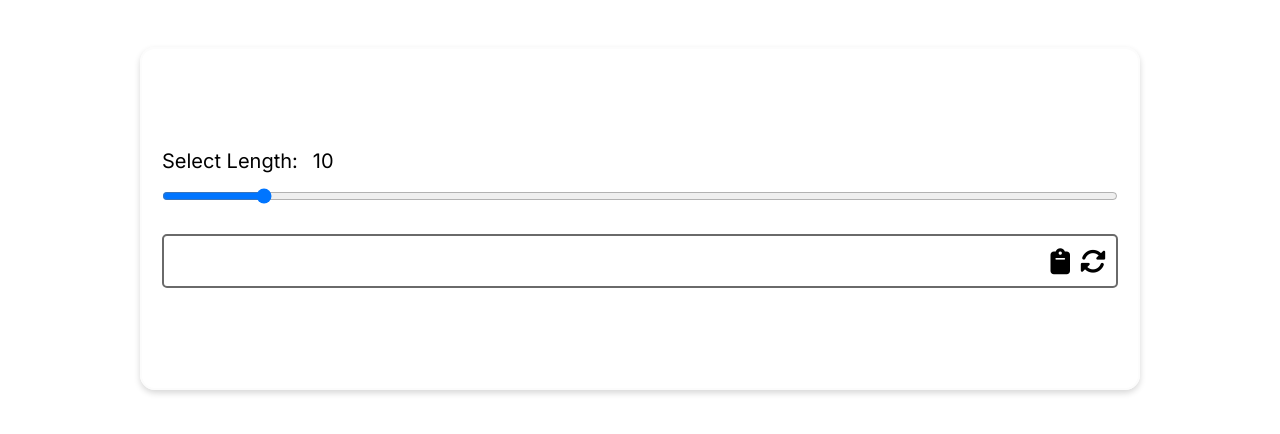
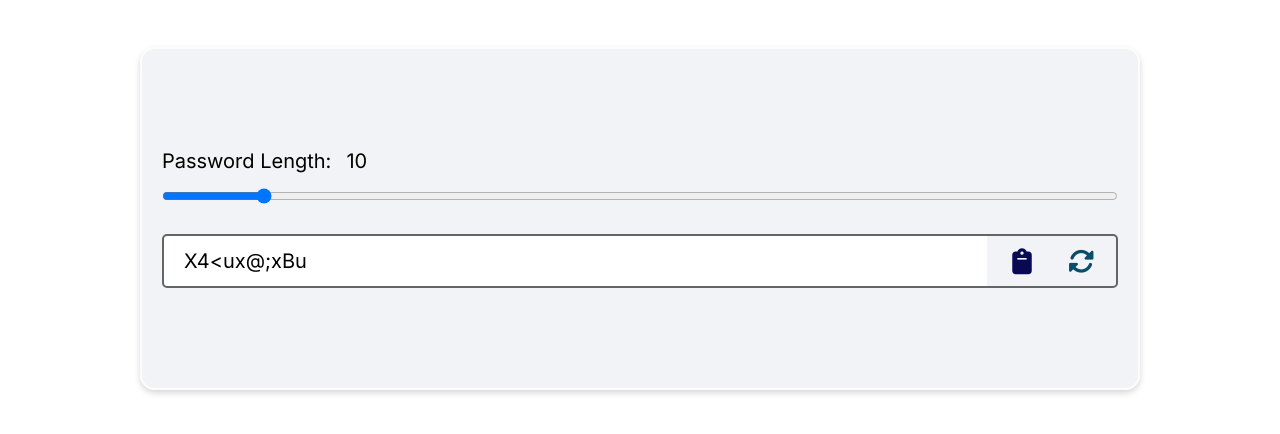
Before and after one commit to Programmer-Mehadi/Password-Generator, a plain HTML site: page index.html in a window 1280 px wide. Shown: the part 122-556 px from the top of the page. Drawn offline with Linux system fonts and the light colour scheme.

Commit message:
js done.

```diff
--- a/index.html
+++ b/index.html
@@ -24,8 +24,8 @@
         <div>
           <div>
             <label class="label" for=""
-              >Select Length: <span id="length_value">10</span
-            ></label>
+              >Password Length: <span id="length_value">10</span></label
+            >
             <input
               type="range"
               name=""
@@ -37,9 +37,13 @@
             />
           </div>
           <div class="input_container">
-            <input class="input_field" type="text" />
-            <button class="btn"><i class="fa-solid fa-clipboard"></i></button>
-            <button class="btn"><i class="fa-solid fa-rotate"></i></button>
+            <input id="password_input" class="input_field" type="text" />
+            <button id="copy" onclick="copyPassword()" class="btn">
+              <i class="fa-solid fa-clipboard"></i>
+            </button>
+            <button id="reload" class="btn">
+              <i class="fa-solid fa-rotate"></i>
+            </button>
           </div>
         </div>
       </section>
--- a/script.js
+++ b/script.js
@@ -0,0 +1,56 @@
+// varibale
+const lengthField = document.getElementById("length_field");
+const lengthValue = document.getElementById("length_value");
+const reloadBtn = document.getElementById("reload");
+const passwordInput = document.getElementById("password_input");
+lengthValue.innerText = lengthField.value;
+// function
+
+function copyPassword() {
+  // Get the text field
+  var copyText = document.getElementById("password_input");
+
+  // Select the text field
+  copyText.select();
+  copyText.setSelectionRange(0, 99999); // For mobile devices
+
+  // Copy the text inside the text field
+  navigator.clipboard.writeText(copyText.value);
+}
+
+function getRandomItem(arr) {
+  // get random index value
+  const randomIndex = Math.floor(Math.random() * arr.length);
+
+  // get random item
+  const item = arr[randomIndex];
+
+  return String.fromCharCode(item);
+}
+
+function generatePassword() {
+  const array = [
+    33, 34, 35, 36, 37, 38, 39, 40, 41, 42, 43, 44, 45, 46, 47, 48, 49, 50, 51,
+    52, 53, 54, 55, 56, 57, 58, 59, 60, 61, 62, 63, 64, 65, 66, 67, 68, 69, 70,
+    71, 72, 73, 74, 75, 76, 77, 78, 79, 80, 81, 82, 83, 84, 85, 86, 87, 88, 89,
+    90, 91, 92, 93, 94, 95, 96, 97, 98, 99, 100, 101, 102, 103, 104, 105, 106,
+    107, 108, 109, 110, 111, 112, 113, 114, 115, 116, 117, 118, 119, 120, 121,
+    122, 123, 124, 125, 126,
+  ];
+  let password = "";
+  for (let i = 0; i < lengthField.value; i++) {
+    password = password + getRandomItem(array);
+  }
+  passwordInput.value = password;
+}
+
+generatePassword();
+
+// event listener
+lengthField.oninput = function (e) {
+  lengthValue.innerText = e.target.value;
+};
+
+reloadBtn.addEventListener("click", () => {
+  generatePassword();
+});
--- a/styles.css
+++ b/styles.css
@@ -24,6 +24,7 @@
   border: 2px solid #fcfcfc;
   border-radius: 15px;
   box-shadow: 0px 3px 6px #00000029;
+  background-color: #3c486b10;
 }
 .input_container {
   border-radius: 5px;
@@ -40,6 +41,7 @@
   flex-grow: 1;
   font-size: 20px;
   border-right: 0px;
+  width: calc(100% - 100px);
 }
 .input_container .input_field:focus {
   border: 0px;
@@ -50,12 +52,21 @@
   border: 0;
   background-color: transparent;
   font-size: 26px;
-  width: fit;
+  width: 50px;
   cursor: pointer;
+}
+.btn#copy {
+  color: #070a52;
+  padding: 0px 10px;
+}
+.btn#reload {
+  color: #0a4d68;
+  padding: 0px 10px;
 }
 .range_field {
   width: 100%;
   margin-bottom: 30px;
+  cursor: pointer;
 }
 .label {
   display: block;
```
